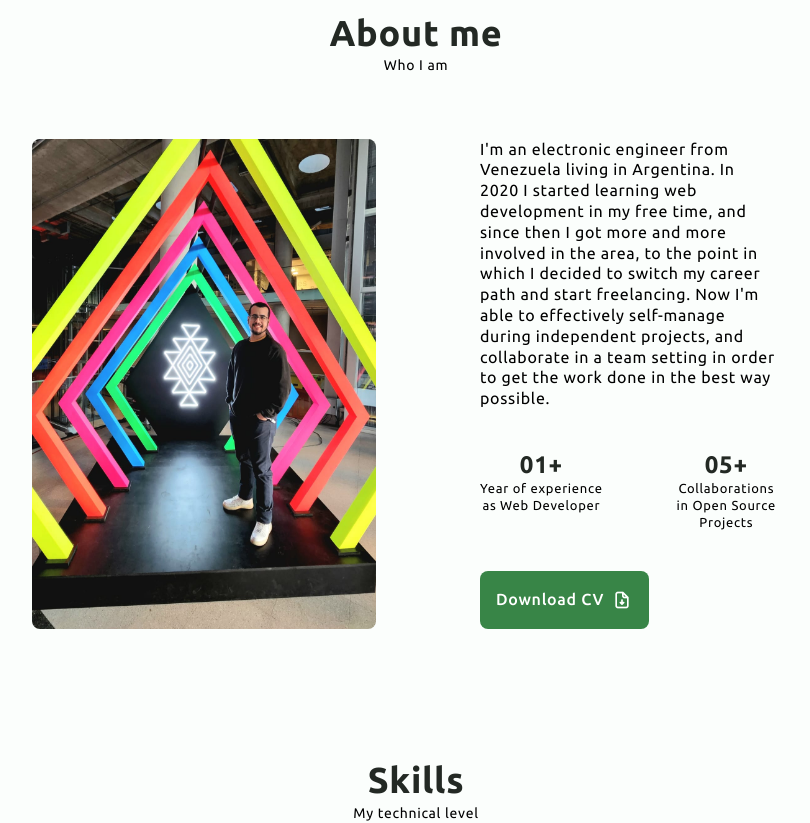
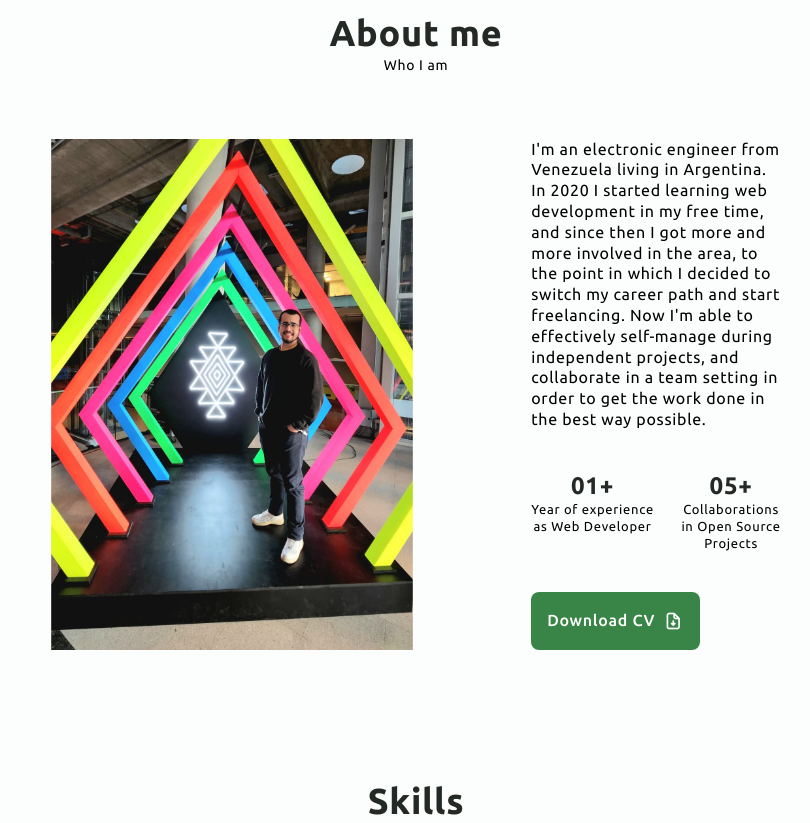
Before and after one commit to MarcogodoyV/marcogodoyportfolio, a React (Create React App) app in the folder client/: page / in a window 1280 px wide. Shown: the part 680-1503 px from the top of the page, without its empty margins (224-1034 px from the left). Built offline with nearby package versions, Linux system fonts and the light colour scheme; the HTML template or start-up script is replaced by a standard one.

Commit message:
Improving alignment

```diff
--- a/client/src/App.css
+++ b/client/src/App.css
@@ -469,8 +469,13 @@ img {
 
 .portfolio__content,
 .about__data,
-.home__content {
-  padding: 0 1.5rem;
+.home__content,
+.skills__content,
+.form__field,
+.contact__container,
+.about__img,
+.footer__container {
+  padding: 0 1.2rem;
 }
 
 .portfolio__img {
@@ -657,7 +662,6 @@ img {
     justify-self: center;
   }
 
-  .about__container,
   .skill__container,
   .contact__container,
   .footer__container {
@@ -691,8 +695,8 @@ img {
 
   .header,
   .main,
-  .footer__container {
-    padding: 0 1rem;
+  .footer {
+    padding: 0 1.5rem;
   }
 
   .nav {
@@ -733,11 +737,12 @@ img {
   }
 
   .about__container {
+    grid-template-columns: repeat(2, 1fr);
     column-gap: 5rem;
   }
 
   .about__img {
-    width: 400px;
+    max-width: 400px;
   }
 
   .about__info {
@@ -757,11 +762,12 @@ img {
   }
 
   .footer__container {
-    grid-template-columns: repeat(3, 1fr)
+    grid-template-columns: repeat(3, 1fr);
+    padding-left: 1.1rem;
   }
 
   .footer__bg {
-    padding: 3rem 0 3.5rem;
+    padding: 3rem 1.5rem 3.5rem;
   }
 
   .footer__links {
@@ -782,8 +788,7 @@ img {
 @media screen and (min-width: 1024px) {
 
   .header,
-  .main,
-  .footer__container {
+  .main {
     padding: 0;
   }
 
```
